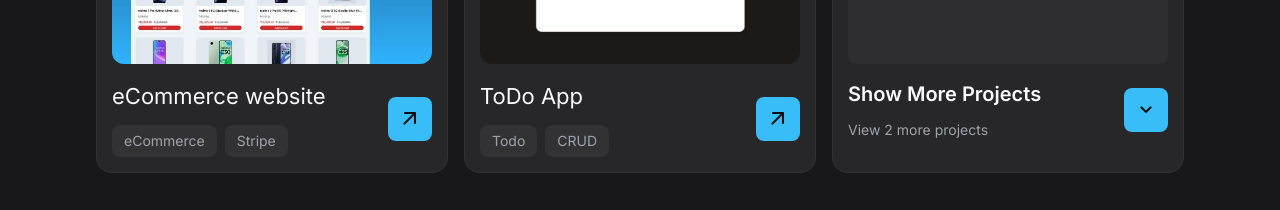
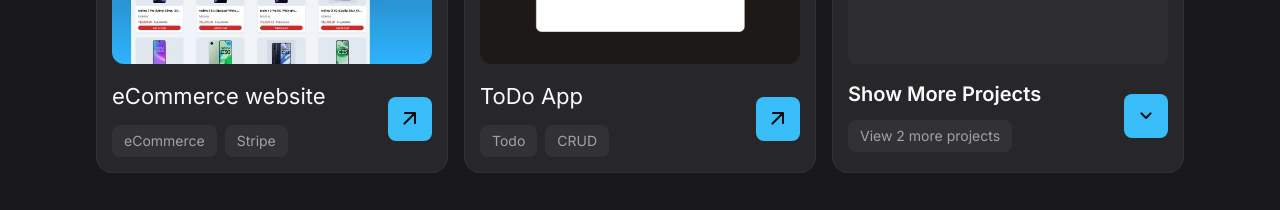
Before and after one commit to BadBoy-Github/Portfolio-Frontend, a React (Vite) app: page / in a window 1280 px wide. Shown: the part 2660-2870 px from the top of the page. Built offline with nearby package versions, Linux system fonts and the light colour scheme.

Commit message:
small change in ShowMoreCard :)

```diff
--- a/src/components/ShowMoreCard.jsx
+++ b/src/components/ShowMoreCard.jsx
@@ -20,7 +20,7 @@
       <div className="flex items-center justify-between gap-4">
         <div>
           <h3 className="text-xl font-semibold mb-3">Show More Projects</h3>
-          <div className="text-sm text-zinc-400">
+          <div className=" h-8 text-sm text-zinc-400 bg-zinc-50/5 grid items-center px-3 rounded-lg w-fit">
             View {count} more {count === 1 ? "project" : "projects"}
           </div>
         </div>
```
